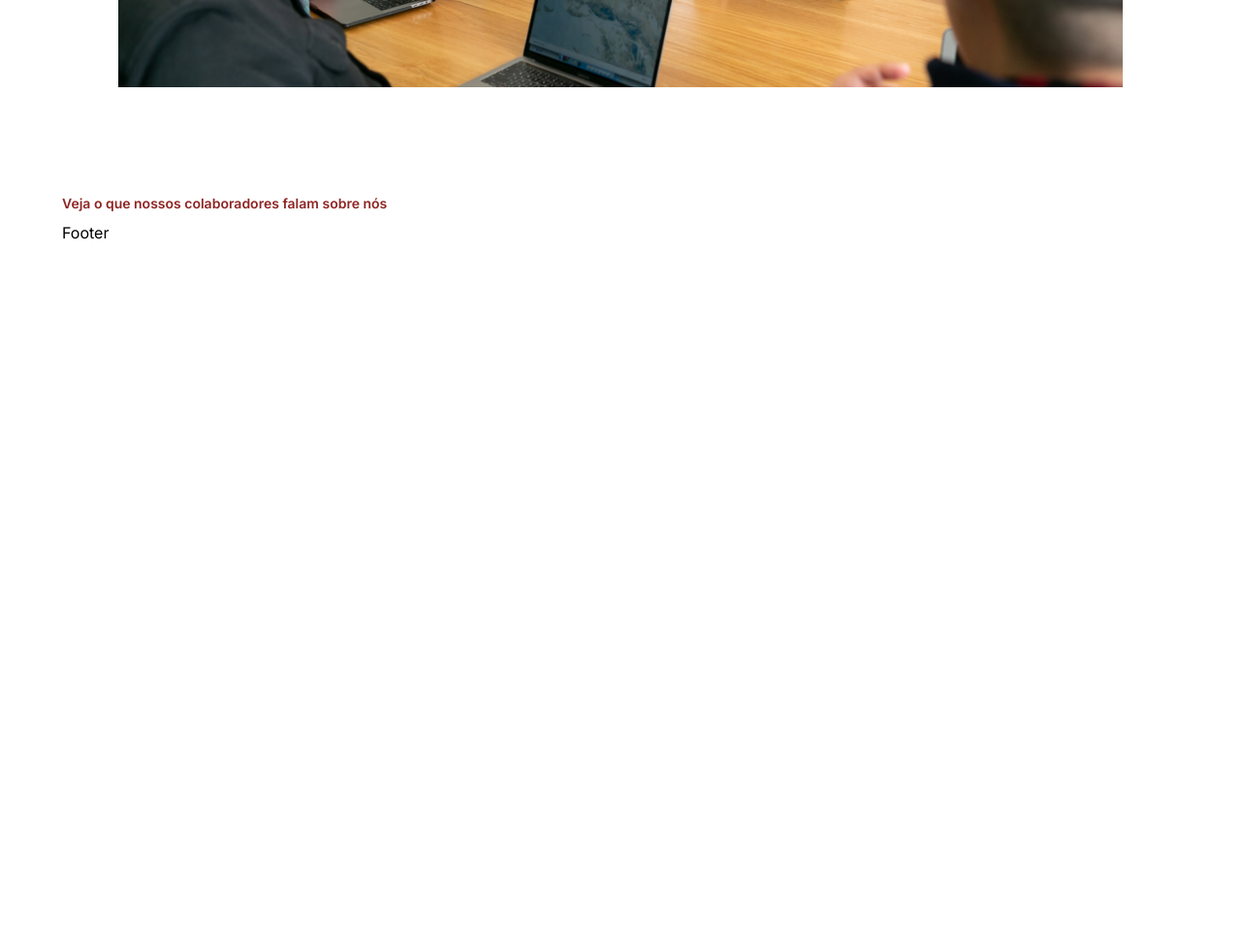
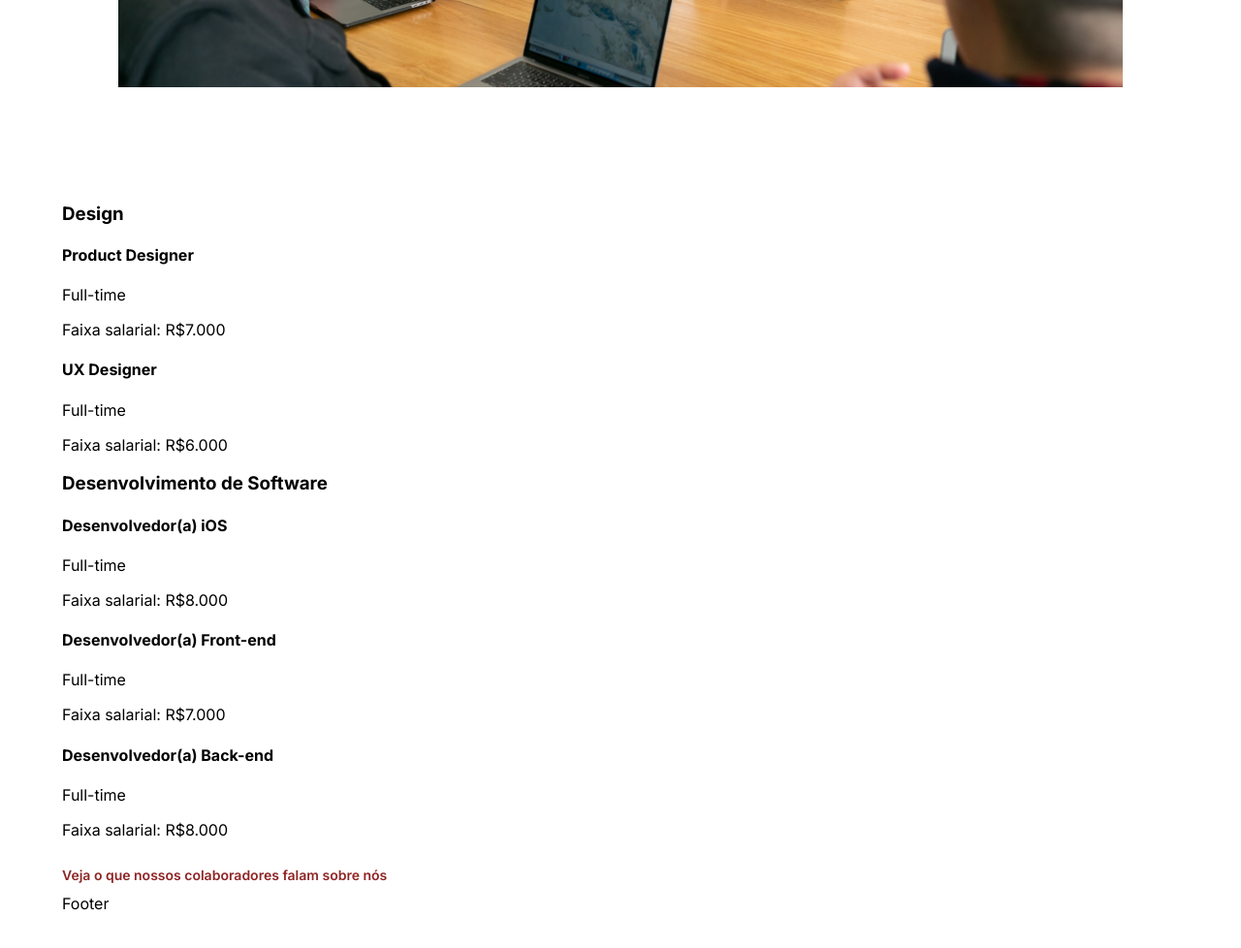
Before and after one commit to decobaccili/OptimusTech, a plain HTML site: page index.html in a window 1280 px wide. Shown: the part 1579-2557 px from the top of the page at 97% size. Before the commit the page ends 1879 px from the top, so only its background shows below. Drawn offline with Linux system fonts and the light colour scheme.

Commit message:
upload section banner and start section position

```diff
--- a/index.html
+++ b/index.html
@@ -70,8 +70,42 @@
         <p class="banner__txt">Somos uma equipe 100% remota com pessoas do Brasil inteiro.</p>
       </div>
       <img src="/assets/Image.jpg" alt="" class="banner__img">
+    </section>
 
-    </section>
+      <section class="position">
+        <div class="position__box">
+          <h3 class="position__box-title">Design</h3>
+          <div class="position__content">
+            <h4 class="position__title">Product Designer</h4>
+            <p class="position__tipe">Full-time</p>
+            <p class="position__wage">Faixa salarial: R$7.000</p>
+          </div>
+          <div class="position__content">
+            <h4 class="position__title">UX Designer</h4>
+            <p class="position__tipe">Full-time</p>
+            <p class="position__wage">Faixa salarial: R$6.000</p>
+          </div>
+        </div>
+
+        <div class="position__box">
+          <h3 class="position__box-title">Desenvolvimento de Software</h3>
+          <div class="position__content">
+            <h4 class="position__title">Desenvolvedor(a) iOS</h4>
+            <p class="position__tipe">Full-time</p>
+            <p class="position__wage">Faixa salarial: R$8.000</p>
+          </div>
+          <div class="position__content">
+            <h4 class="position__title">Desenvolvedor(a) Front-end</h4>
+            <p class="position__tipe">Full-time</p>
+            <p class="position__wage">Faixa salarial: R$7.000</p>
+          </div>
+          <div class="position__content">
+            <h4 class="position__title">Desenvolvedor(a) Back-end</h4>
+            <p class="position__tipe">Full-time</p>
+            <p class="position__wage">Faixa salarial: R$8.000</p>
+          </div>
+        </div>
+      </section>
 
 <!--Depoiment-->
     <section class="depoiment">
--- a/style.css
+++ b/style.css
@@ -193,5 +193,4 @@ main{
 .banner__img{
   width: 90%;
   height: 400px;
-
 }
```
